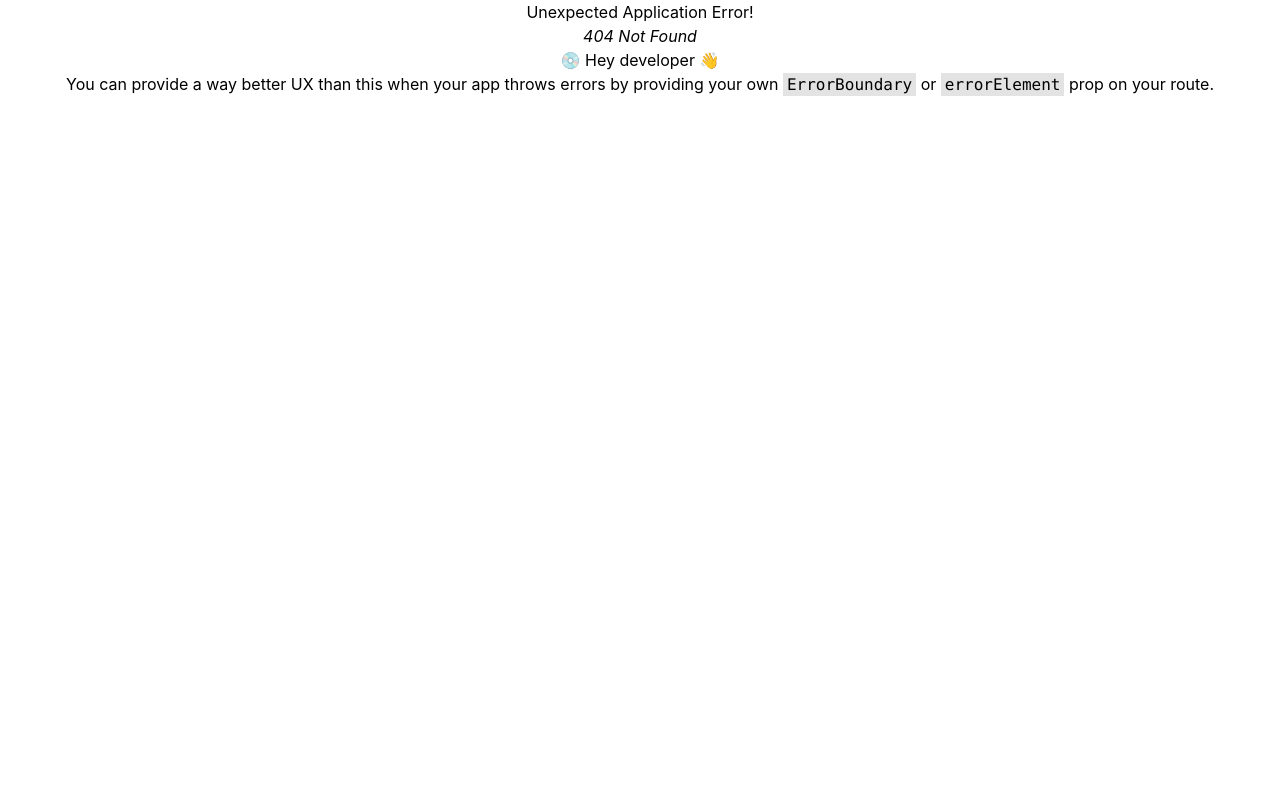
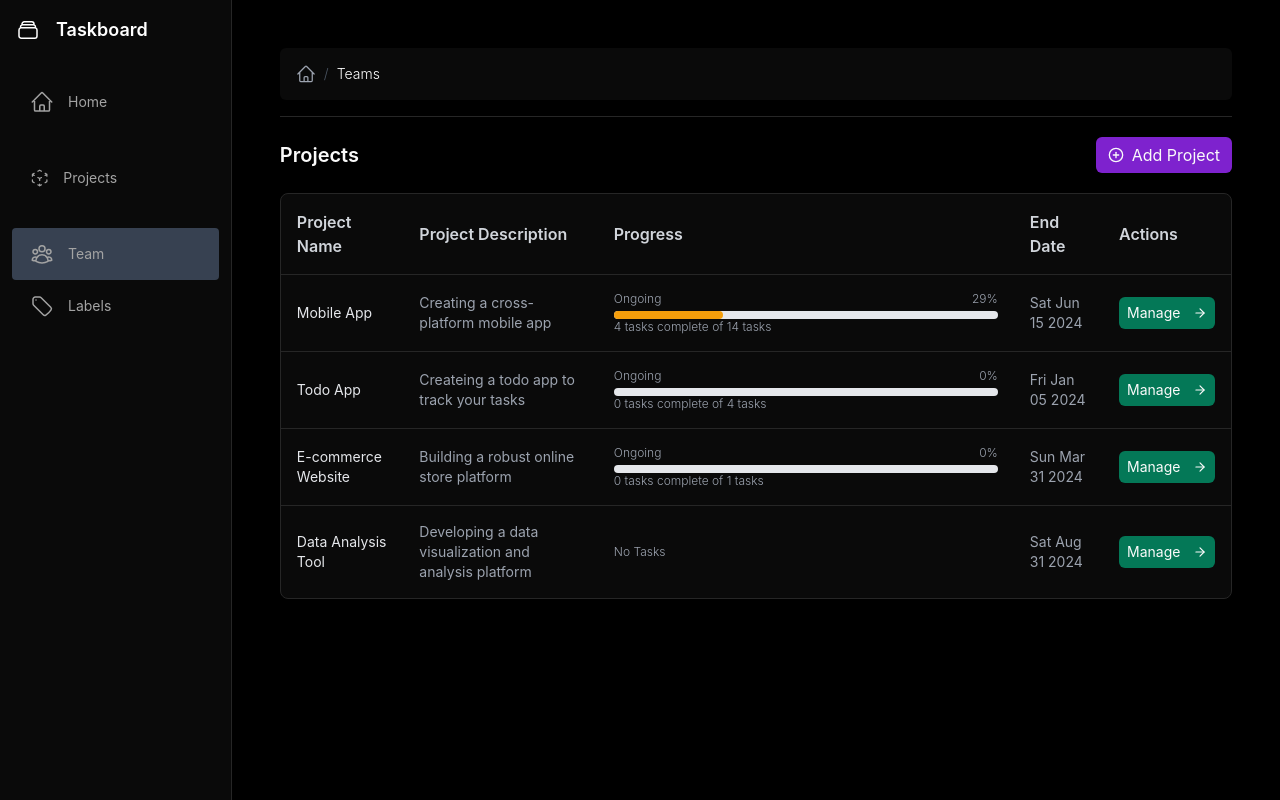
Before and after one commit to Pratik4509/taskboard, a React (Create React App) app: page /team in a window 1280 px wide. Before the commit this address had no page. Built offline with nearby package versions, Linux system fonts and the light colour scheme.

Commit message:
Updated sidebar layout and changes related to the same

```diff
--- /dev/null
+++ b/src/Components/Breadcrumbs.tsx
@@ -0,0 +1,62 @@
+import React from 'react'
+import { Link, useLocation } from 'react-router-dom'
+
+interface BreadcrumbsProps {
+    current?: string,
+}
+
+
+const breadcrumbNameMap: Record<string, string> = {
+    '/project': 'Projects',
+    '/project/:id': 'Project Details',
+    '/team': 'Team',
+    '/team/:id': 'Member Details',
+    // Add other routes here as needed
+};
+
+export const Breadcrumbs = ({ current }: BreadcrumbsProps) => {
+    const location = useLocation();
+    const pathnames = location.pathname.split('/').filter(x => x);
+
+    return (
+        <nav className="flex py-4 px-4 text-gray-600 text-sm font-light bg-light-black rounded-md" aria-label='breadcrumb'>
+            <ol className="list-none p-0 inline-flex">
+                <li className="flex items-center">
+                    <Link to="/" className="text-gray-400 hover:text-white transition-colors">
+                        <svg xmlns="http://www.w3.org/2000/svg" fill="none" viewBox="0 0 24 24" strokeWidth={1.5} stroke="currentColor" className="size-5">
+                            <path strokeLinecap="round" strokeLinejoin="round" d="m2.25 12 8.954-8.955c.44-.439 1.152-.439 1.591 0L21.75 12M4.5 9.75v10.125c0 .621.504 1.125 1.125 1.125H9.75v-4.875c0-.621.504-1.125 1.125-1.125h2.25c.621 0 1.125.504 1.125 1.125V21h4.125c.621 0 1.125-.504 1.125-1.125V9.75M8.25 21h8.25" />
+                        </svg>
+                    </Link>
+                    {
+                        pathnames.length > 0 && (
+                            <span className="mx-2">/</span>
+                        )
+                    }
+                </li>
+                {
+                    pathnames.map((value, index) => {
+                        const to = `/${pathnames.slice(0, index + 1).join('/')}`;
+                        const isLast = index === pathnames.length - 1;
+                        const name = breadcrumbNameMap[to] || value.charAt(0).toUpperCase() + value.slice(1);
+
+                        return (
+                            <li key={to} className='flex items-center'>
+                                {isLast ? (
+                                    <span className="text-white">{current}</span>
+                                ) : (
+                                    <>
+                                        <Link to={to} className="text-gray-400 hover:text-white transition-colors">
+                                            {name}
+                                        </Link>
+                                        <span className="mx-2">/</span>
+                                    </>
+                                )
+                                }
+                            </li>
+                        )
+                    })
+                }
+            </ol>
+        </nav>
+    )
+}
--- a/src/Components/KanbanBoard.tsx
+++ b/src/Components/KanbanBoard.tsx
@@ -6,6 +6,7 @@ import ProgressBar from './ProgressBar';
 import { RootState } from '../redux/store';
 import { useSelector } from 'react-redux';
 import { ProjectsTypes } from '../types';
+import { Breadcrumbs } from './Breadcrumbs';
 
 
 export const KanbanBoard: React.FC = () => {
@@ -44,8 +45,9 @@ const Board = () => {
 
     return <>
         <div className="h-screen flex flex-col w-full">
-            <div className="mr-auto w-full px-12 py-4 font-semibold text-3xl basis-1/4">
-                <div className='text-left'>
+            <div className="mr-auto w-full px-12 py-12 font-semibold text-3xl basis-1/4">
+                <Breadcrumbs current={project ? project.name : ''} />
+                <div className='text-left mt-4 pt-4 border-t border-neutral-800'>
                     {project ? project.name : ''}
                 </div>
                 <div className='flex justify-between items-center'>
--- a/src/Components/Main.tsx
+++ b/src/Components/Main.tsx
@@ -46,7 +46,7 @@ const Main = () => {
                     </div>
                 </div>
             </div>
-            <Table />
+            {/* <Table /> */}
         </div>
     )
 }
--- /dev/null
+++ b/src/Components/ManageMembers.tsx
@@ -0,0 +1,9 @@
+import React from 'react'
+
+const ManageMembers = () => {
+    return (
+        <div>ManageMembers</div>
+    )
+}
+
+export default ManageMembers
--- a/src/Components/ManageProject.tsx
+++ b/src/Components/ManageProject.tsx
@@ -91,7 +91,7 @@ const ManageProject = () => {
             dispatch(addProject({ id: Date.now().toString(), ...formData }));
         }
 
-        navigate('/');
+        navigate('/project');
     };
 
     return (
@@ -156,7 +156,7 @@ const ManageProject = () => {
                 <div className="flex justify-end space-x-4 ">
                     <button
                         type="button"
-                        onClick={() => navigate('/')}
+                        onClick={() => navigate('/project')}
                         className="px-4 py-2 bg-gray-600 rounded-md hover:bg-gray-500"
                     >
                         Cancel
--- a/src/Components/Project.tsx
+++ /dev/null
@@ -1,9 +0,0 @@
-import React from 'react'
-
-const Project = () => {
-    return (
-        <div>Project</div>
-    )
-}
-
-export default Project
--- /dev/null
+++ b/src/Components/Projects.tsx
@@ -0,0 +1,14 @@
+import React from 'react'
+import Table from './Table'
+import { Breadcrumbs } from './Breadcrumbs'
+
+const Projects = () => {
+    return (
+        <div className='w-full h-full bg-black text-neutral-50 p-12 overflow-scroll overflow-x-hidden no-scrollbar'>
+            <Breadcrumbs current='Projects'/>
+            <Table/>
+        </div>
+    )
+}
+
+export default Projects
--- a/src/Components/Sidebar.tsx
+++ b/src/Components/Sidebar.tsx
@@ -40,43 +40,27 @@ const Sidebar: React.FC = () => {
                     </div>
                 </NavLink>
                 <div className='w-full mt-4'>
-                    <button onClick={toggleProjects} className="w-full text-left py-1.5 px-2 rounded hover:bg-gray-700 text-sm text-neutral-400">
+                    <NavLink to='/project'
+                        className={({ isActive }) => `mt-2 block rounded text-neutral-400 hover:bg-gray-700 ${isActive ? 'bg-gray-700 text-white' : ''}`}
+                    >
+                        <button
+                            className="w-full text-left py-1.5 px-2 rounded">
                             <div className='w-full flex items-center gap-x-3.5 py-2 px-2.5 text-sm rounded-lg'>
                                 <svg xmlns="http://www.w3.org/2000/svg" fill="none" viewBox="0 0 24 24" strokeWidth={1.5} stroke="currentColor" className="size-6">
                                     <path strokeLinecap="round" strokeLinejoin="round" d="m21 7.5-2.25-1.313M21 7.5v2.25m0-2.25-2.25 1.313M3 7.5l2.25-1.313M3 7.5l2.25 1.313M3 7.5v2.25m9 3 2.25-1.313M12 12.75l-2.25-1.313M12 12.75V15m0 6.75 2.25-1.313M12 21.75V19.5m0 2.25-2.25-1.313m0-16.875L12 2.25l2.25 1.313M21 14.25v2.25l-2.25 1.313m-13.5 0L3 16.5v-2.25" />
                                 </svg>
                                 <span className='flex justify-between w-full'>
                                     <p>Projects</p>
-                                <svg xmlns="http://www.w3.org/2000/svg" fill="none" viewBox="0 0 24 24" strokeWidth={1.5} stroke="currentColor" className="size-6">
-                                    <path strokeLinecap="round" strokeLinejoin="round" d="m19.5 8.25-7.5 7.5-7.5-7.5" />
-                                </svg>
                                 </span>
                             </div>
                         </button>
-                    {isProjectsOpen && (
-                        <div className="ml-4">
-                            {projects.map(project => (
-                                <NavLink
-                                    key={project.id}
-                                    to={`/project/${project.id}`}
-                                    className={({ isActive }) => `mt-2 block py-2 px-2 rounded text-neutral-400 hover:bg-gray-700 ${isActive ? 'bg-gray-700 text-neutral-50' : ''}`}
-                                >
-                                    <div className='w-full flex items-center gap-x-3.5 py-2 px-2.5 text-sm rounded-lg'>
-                                        <svg xmlns="http://www.w3.org/2000/svg" fill="none" viewBox="0 0 24 24" strokeWidth={1.5} stroke="currentColor" className="size-4">
-                                            <path strokeLinecap="round" strokeLinejoin="round" d="m21 7.5-9-5.25L3 7.5m18 0-9 5.25m9-5.25v9l-9 5.25M3 7.5l9 5.25M3 7.5v9l9 5.25m0-9v9" />
-                                        </svg>
-                                        <span>{project.name}</span>
-                                    </div>
                     </NavLink>
-                            ))}
-
-                            {/* Add more projects as needed */}
-                        </div>
-                    )}
                 </div>
 
                 <div className='w-full mt-4'>
-                    <button onClick={toggleTeam} className="w-full text-left py-1.5 px-2 rounded hover:bg-gray-700 text-sm text-neutral-400">
+                    <NavLink to='/team' className={({ isActive }) => `mt-2 block rounded text-neutral-400 hover:bg-gray-700 ${isActive ? 'bg-gray-700 text-white' : ''}`}
+                    >
+                        <button className="w-full text-left py-1.5 px-2 rounded hover:bg-gray-700 text-sm text-neutral-400">
                             <div className='w-full flex items-center gap-x-3.5 py-2 px-2.5 text-sm rounded-lg'>
                                 <svg xmlns="http://www.w3.org/2000/svg" fill="none" viewBox="0 0 24 24" strokeWidth={1.5} stroke="currentColor" className="size-6">
                                     <path strokeLinecap="round" strokeLinejoin="round" d="M18 18.72a9.094 9.094 0 0 0 3.741-.479 3 3 0 0 0-4.682-2.72m.94 3.198.001.031c0 .225-.012.447-.037.666A11.944 11.944 0 0 1 12 21c-2.17 0-4.207-.576-5.963-1.584A6.062 6.062 0 0 1 6 18.719m12 0a5.971 5.971 0 0 0-.941-3.197m0 0A5.995 5.995 0 0 0 12 12.75a5.995 5.995 0 0 0-5.058 2.772m0 0a3 3 0 0 0-4.681 2.72 8.986 8.986 0 0 0 3.74.477m.94-3.197a5.971 5.971 0 0 0-.94 3.197M15 6.75a3 3 0 1 1-6 0 3 3 0 0 1 6 0Zm6 3a2.25 2.25 0 1 1-4.5 0 2.25 2.25 0 0 1 4.5 0Zm-13.5 0a2.25 2.25 0 1 1-4.5 0 2.25 2.25 0 0 1 4.5 0Z" />
@@ -84,33 +68,7 @@ const Sidebar: React.FC = () => {
                                 <span>Team</span>
                             </div>
                         </button>
-                    {isTeamOpen && (
-                        <div className="ml-4">
-                            <NavLink
-                                to="/team/member1"
-                                className={({ isActive }) => `mt-2 block py-2 px-2 rounded text-neutral-400 hover:bg-gray-700 ${isActive ? 'bg-gray-700 text-neutral-50' : ''}`}
-                            >
-                                <div className='w-full flex items-center gap-x-3.5 py-2 px-2.5 text-sm rounded-lg'>
-                                    <svg xmlns="http://www.w3.org/2000/svg" fill="none" viewBox="0 0 24 24" strokeWidth={1.5} stroke="currentColor" className="size-4">
-                                        <path strokeLinecap="round" strokeLinejoin="round" d="M15.75 6a3.75 3.75 0 1 1-7.5 0 3.75 3.75 0 0 1 7.5 0ZM4.501 20.118a7.5 7.5 0 0 1 14.998 0A17.933 17.933 0 0 1 12 21.75c-2.676 0-5.216-.584-7.499-1.632Z" />
-                                    </svg>
-                                    <span>John Doe</span>
-                                </div>
                     </NavLink>
-                            <NavLink
-                                to="/team/member2"
-                                className={({ isActive }) => `mt-2 block py-2 px-2 rounded text-neutral-400 hover:bg-gray-700 ${isActive ? 'bg-gray-700' : ''}`}
-                            >
-                                <div className='w-full flex items-center gap-x-3.5 py-2 px-2.5 text-sm rounded-lg'>
-                                    <svg xmlns="http://www.w3.org/2000/svg" fill="none" viewBox="0 0 24 24" strokeWidth={1.5} stroke="currentColor" className="size-4">
-                                        <path strokeLinecap="round" strokeLinejoin="round" d="M15.75 6a3.75 3.75 0 1 1-7.5 0 3.75 3.75 0 0 1 7.5 0ZM4.501 20.118a7.5 7.5 0 0 1 14.998 0A17.933 17.933 0 0 1 12 21.75c-2.676 0-5.216-.584-7.499-1.632Z" />
-                                    </svg>
-                                    <span>Jane Smith</span>
-                                </div>
-                            </NavLink>
-                            {/* Add more team members as needed */}
-                        </div>
-                    )}
                 </div>
 
                 <NavLink
--- /dev/null
+++ b/src/Components/Teams.tsx
@@ -0,0 +1,14 @@
+import React from 'react'
+import Table from './Table'
+import { Breadcrumbs } from './Breadcrumbs'
+
+const Teams = () => {
+    return (
+        <div className='w-full h-full bg-black text-neutral-50 p-12 overflow-scroll overflow-x-hidden no-scrollbar'>
+            <Breadcrumbs current='Teams'/>
+            <Table/>
+        </div>
+    )
+}
+
+export default Teams
```
Also changed, not shown: src/App.tsx (+20 -0 lines). Lines whose indentation alone changed are shown as unchanged.
